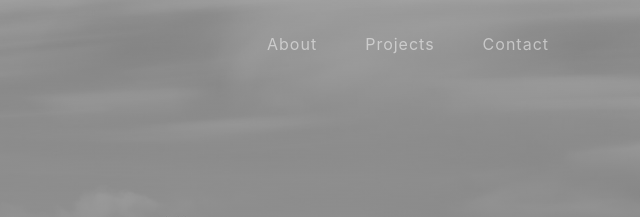
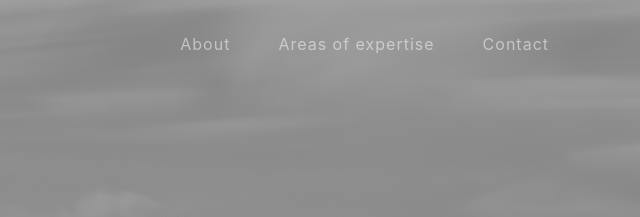
Before and after one commit to Peter-Majewski/grayscale, a website with bundled scripts: page index.html in a window 1280 px wide. Shown: the top 217 px of the page, 622-1262 px from the left. Built offline with nearby package versions, Linux system fonts and the light colour scheme.

Commit message:
Update index.html

```diff
--- a/index.html
+++ b/index.html
@@ -57,7 +57,7 @@ height="0" width="0" style="display:none;visibility:hidden"></iframe></noscript>
             <a class="nav-link js-scroll-trigger" href="#about">About</a>
           </li>
           <li class="nav-item">
-            <a class="nav-link js-scroll-trigger" href="#projects">Projects</a>
+            <a class="nav-link js-scroll-trigger" href="#projects">Areas of expertise</a>
           </li>
           <li class="nav-item">
             <a class="nav-link js-scroll-trigger" href="#signup">Contact</a>
```
